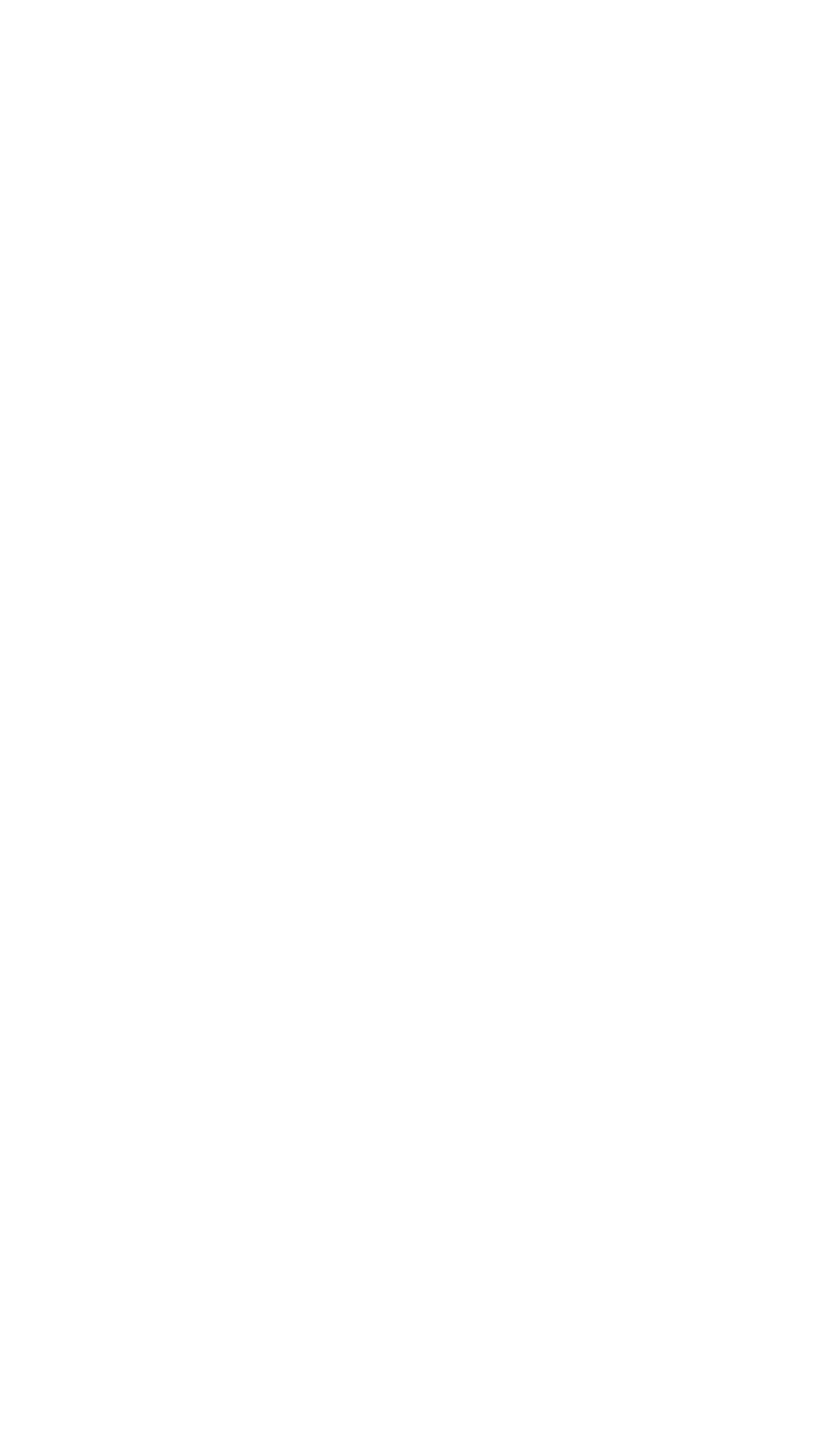
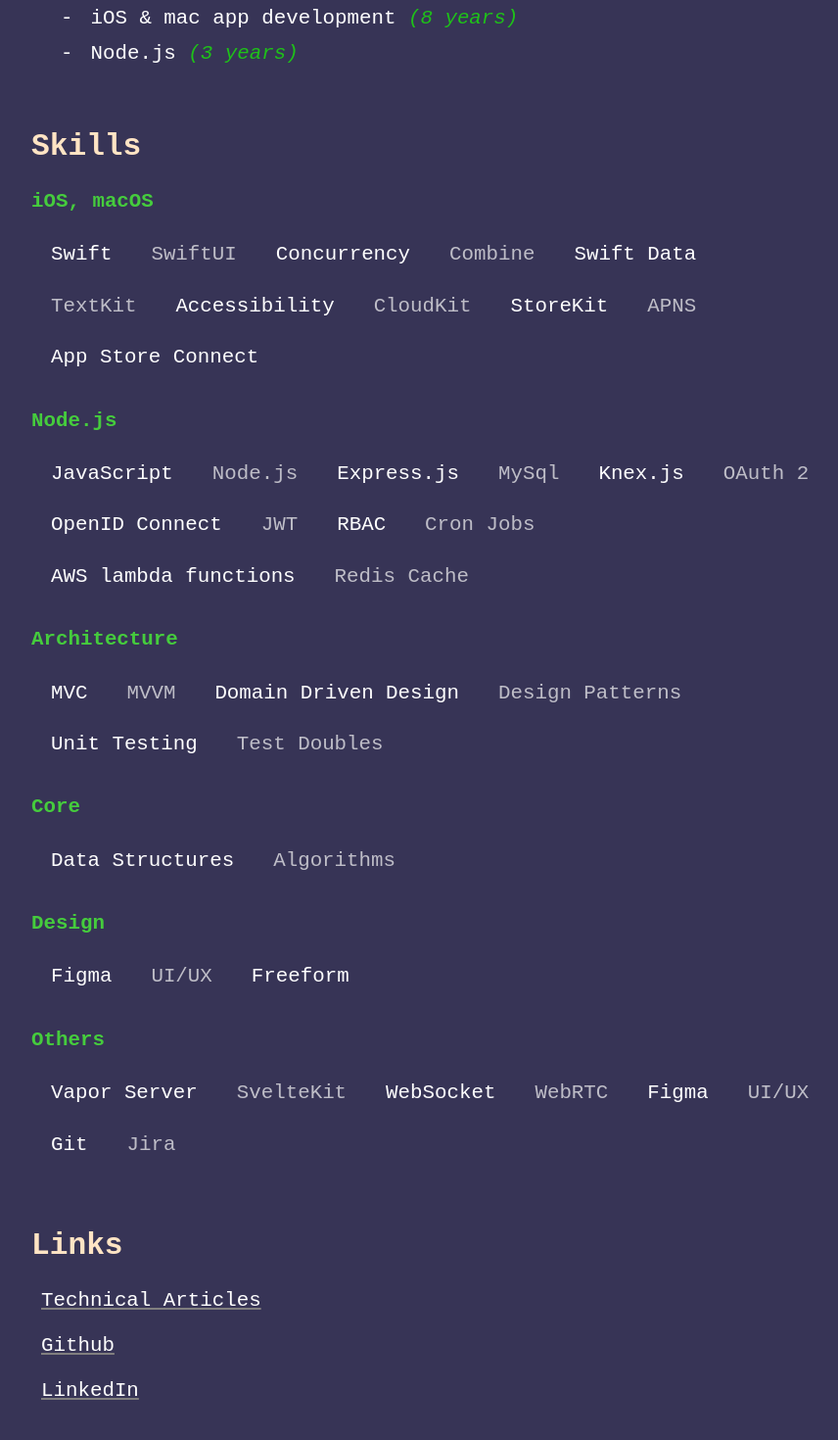
Before and after one commit to KiranSarella/KiranSarella.github.io, a SvelteKit app: page / in a window 1280 px wide. Shown: the part 360-1830 px from the top of the page at 98% size, without its empty margins (48-904 px from the left). Before the commit the page ends 800 px from the top, so only its background shows below. Built offline with nearby package versions, Linux system fonts and the light colour scheme.

Commit message:
basic profile created

```diff
--- a/src/routes/+page.svelte
+++ b/src/routes/+page.svelte
@@ -1 +1,118 @@
-<h1>Welcome, I'm Kiran Sarella</h1>
+<script>
+
+    import './style.css'
+
+</script>
+
+<h1>Kiran Sarella</h1>
+
+Senior Software Enginner, <div class="light">Hyderabad, India</div>
+<div></div>
+
+<div></div>
+<br>
+<b>11 years</b> of experience
+<div class="dashlist">
+    <ul>
+        <li>
+            iOS & mac app development <i>(8 years)</i>
+        </li>
+        <li>
+            Node.js <i>(3 years)</i>
+        </li>
+    </ul>
+</div>
+
+<h2>
+    Skills
+</h2>
+
+<div class="tabs">
+    <b>iOS, macOS</b>
+    <ul>
+        <li>Swift</li>
+        <li>SwiftUI</li>
+        <li>Concurrency</li>
+        <li>Combine</li>
+        <li>Swift Data</li>
+        <li>TextKit</li>
+        <li>Accessibility</li>
+        <li>CloudKit</li>
+        <li>StoreKit</li>
+        <li>APNS</li>
+        <li>App Store Connect</li>
+    </ul>
+
+    <b>Node.js</b>
+    <ul>
+        <li>JavaScript</li>
+        <li>Node.js</li>
+        <li>Express.js</li>
+        <li>MySql</li>
+        <li>Knex.js</li>
+        <li>OAuth 2</li>
+        <li>OpenID Connect</li>
+        <li>JWT</li>
+        <li>RBAC</li>
+        <li>Cron Jobs</li>
+        <li>AWS lambda functions</li>
+        <li>Redis Cache</li>
+    </ul>
+    <b>Architecture</b>
+    <ul>
+        <li>MVC</li>
+        <li>MVVM</li>
+        <li>Domain Driven Design</li>
+        <li>Design Patterns</li>
+        <li>Unit Testing</li>
+        <li>Test Doubles</li>
+    </ul>
+    <b>Core</b>
+    <ul>
+        <li>Data Structures</li>
+        <li>Algorithms</li>
+    </ul>
+    <b>Design</b>
+    <ul>
+        <li>Figma</li>
+        <li>UI/UX</li>
+        <li>Freeform</li>
+    </ul>
+    <b>Others</b>
+    <ul>
+        <li>Vapor Server</li>
+        <li>SvelteKit</li>
+        <li>WebSocket</li>
+        <li>WebRTC</li>
+        <li>Figma</li>
+        <li>UI/UX</li>
+        <li>Git</li>
+        <li>Jira</li>
+    </ul>
+</div>
+
+
+<h2>
+    Links
+</h2>
+
+<div>
+    <a href="https://kiran-sarella.medium.com/list/technical-articles-1dd360fa0b98" class="link" target="_blank">
+        Technical Articles
+    </a>
+    <a href="https://github.com/KiranSarella" class="link" target="_blank">
+        Github
+    </a>
+    <a href="https://www.linkedin.com/in/KiranSarella/" class="link" target="_blank">
+        LinkedIn
+    </a>
+</div>
+
+
+<h2>
+    Contact
+</h2>
+
+<div>
+    <a href="mailto:kiran.sarella@gmail.com" class="link">kiran.sarella@gmail.com</a>
+</div>
--- /dev/null
+++ b/src/routes/style.css
@@ -0,0 +1,79 @@
+body {
+    margin: 80px;
+    background: hsla(245, 92%, 9%, 0.801);
+    color: #fff;
+    font-family: 'Fira Code', monospace;
+    line-height: 1.75;
+    font-size: 1.3em;
+}
+
+h1 {
+    font-size: 2.2em;
+    font-weight: 600;
+    margin: 0 0 50px;
+}
+
+h2 {
+    display: block;
+    font-size: 1.5em;
+    font-weight: 600;
+    margin: 50px 0px 10px 0px;
+    color: bisque;
+}
+
+.dashlist ul {
+    margin: 5px 0px 0px 0px;
+    list-style: none; /* Remove the default bullet points */
+}
+
+.dashlist ul li::before {
+    content: "-"; /* Add a dash before each list item */
+    margin-right: 18px; /* Add some space between the dash and the text */
+    margin-left: -10px;
+}
+
+
+i {
+    color: #19e40acd;
+}
+
+b {
+    color: #46d23cf7;
+}
+
+.tabs b {
+    padding: 20px 0px 40px 0px;
+}
+
+.tabs ul {
+    list-style-type: none;  /* Remove bullet points */
+    margin: 10px 300px 20px 0px;
+    padding: 0;
+    display: flex;  /* Align list items horizontally */
+    flex-wrap: wrap;  /* Allow wrapping to the next line */
+  }
+
+.tabs li {
+    padding: 8px 20px;  /* Padding inside each tab */
+}
+
+.tabs li:nth-child(even) {
+    color: #f8f8f8b3;
+}
+
+.light {
+    color: #f8f8f881;
+}
+
+.link {
+    margin: 10px;
+    color: #fff;
+    display: flex;
+    flex-direction: column;
+    text-decoration: underline;
+    text-decoration-color: rgb(129, 127, 127); /* Change underline color */
+}
+
+.link:hover {
+    color: rgb(72, 240, 237); /* Change text color on hover */
+}
```
Also changed, not shown: src/app.html (line endings or trailing spaces), src/routes/+layout.ts (line endings or trailing spaces), 1 other file (tests, documents, lock files or other folders).
